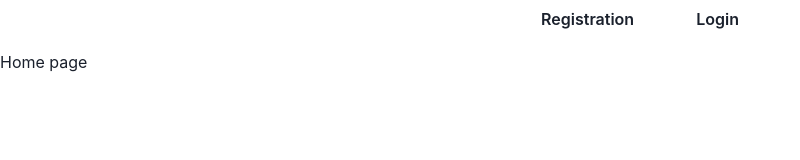
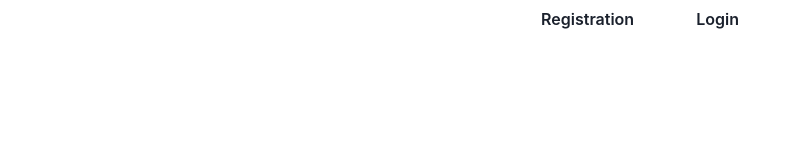
Before and after one commit to elisbet017/goit-react-hw-08-phonebook, a React (Create React App) app: page / in a window 1280 px wide. Shown: the top 160 px of the page, without its empty margins (0-800 px from the left). Built offline with nearby package versions, Linux system fonts and the light colour scheme.

Commit message:
Fix bugs

```diff
--- a/src/components/App.jsx
+++ b/src/components/App.jsx
@@ -9,7 +9,6 @@ import LoginPage from 'pages/LoginPage';
 import HomePage from 'pages/HomePage';
 import { PrivateRoute } from './SharedLayout/routes/PrivateRoute';
 import PublicRoute from './SharedLayout/routes/PublicRoute';
-import { Home } from 'pages/Home';
 
 export const App = () => {
   const dispatch = useDispatch();
@@ -23,7 +22,6 @@ export const App = () => {
       <Loader />
       <Routes>
         <Route path="/" element={<SharedLayout />}>
-          <Route index element={<Home/>} />
           <Route
             path="/register"
             element={
--- a/src/components/SharedLayout/SharedLayout.jsx
+++ b/src/components/SharedLayout/SharedLayout.jsx
@@ -18,9 +18,7 @@ const SharedLayout = () => {
           <AuthNav />
         )}
       </Box>
-        <main>
-          <Outlet />
-        </main>
+      <Outlet />
     </>
   );
 };
--- a/src/pages/Home.jsx
+++ /dev/null
@@ -1,7 +0,0 @@
-export const Home = () => {
-  return (
-    <div>
-      <p>Home page</p>
-    </div>
-  )
-}
```
